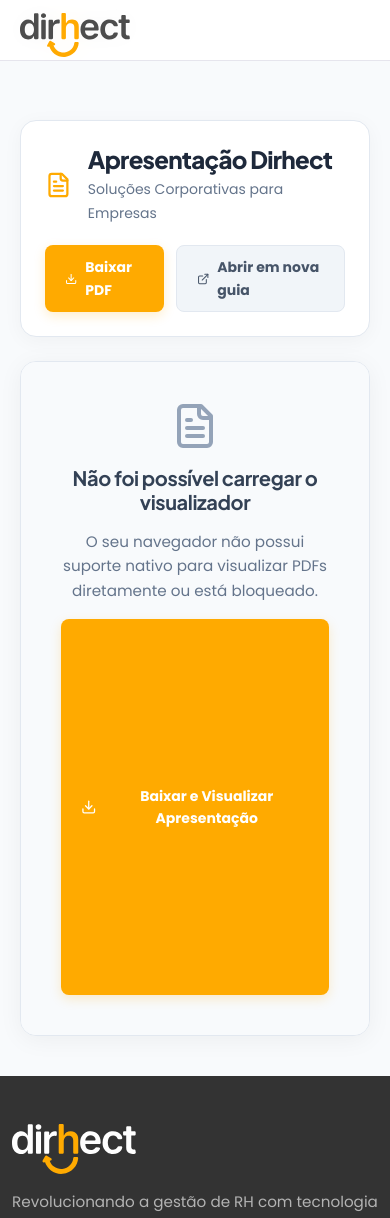
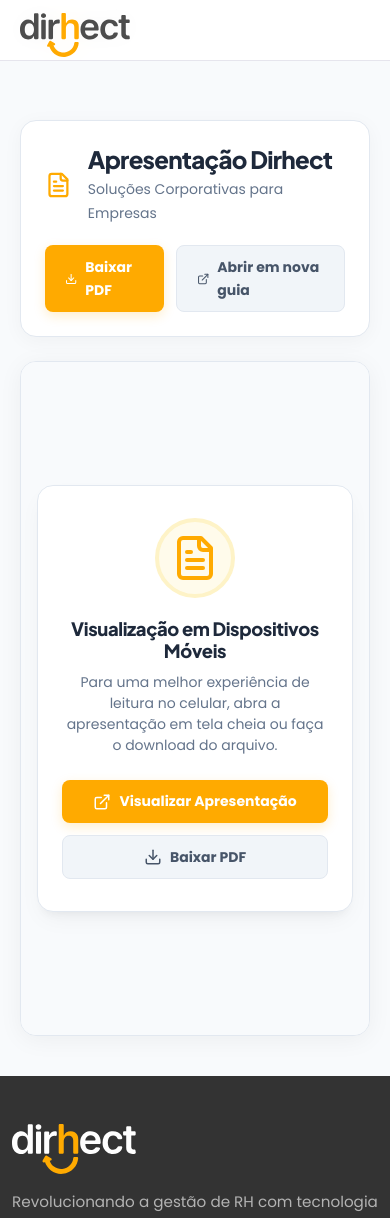
Before and after one commit to ariany-f/dirhect-institucional, a React (Vite) app in the folder dirhect-website/: page /apresentacao in a window 390 px wide. Shown: the top 1218 px of the page. Built offline with nearby package versions, Linux system fonts and the light colour scheme; no server answers.

Commit message:
fix(apresentacao): resolve visualizer collapse issues and add mobile PDF preview card

```diff
--- a/dirhect-website/src/pages/Apresentacao.css
+++ b/dirhect-website/src/pages/Apresentacao.css
@@ -112,6 +112,8 @@
 }
 
 .apresentacao-object-viewer {
+  width: 100%;
+  height: 100%;
   border: none;
   display: block;
 }
@@ -162,3 +164,69 @@
     justify-content: center;
   }
 }
+
+/* Mobile fallback design for PDF viewing */
+.apresentacao-mobile-fallback {
+  height: 100%;
+  display: flex;
+  align-items: center;
+  justify-content: center;
+  padding: 32px 16px;
+  background-color: #f8fafc;
+}
+
+.pdf-preview-card {
+  background: white;
+  border-radius: 16px;
+  border: 1px solid #e2e8f0;
+  padding: 32px 24px;
+  display: flex;
+  flex-direction: column;
+  align-items: center;
+  text-align: center;
+  max-width: 400px;
+  width: 100%;
+  box-shadow: 0 10px 25px -5px rgba(0, 0, 0, 0.05), 0 8px 10px -6px rgba(0, 0, 0, 0.05);
+}
+
+.pdf-preview-icon-wrapper {
+  width: 80px;
+  height: 80px;
+  background-color: #fffbeb;
+  border-radius: 50%;
+  display: flex;
+  align-items: center;
+  justify-content: center;
+  margin-bottom: 20px;
+  border: 4px solid #fef3c7;
+}
+
+.pdf-preview-icon {
+  color: #ffaa00;
+}
+
+.pdf-preview-info h3 {
+  font-size: 1.15rem;
+  font-weight: 800;
+  color: #1e293b;
+  margin: 0 0 10px 0;
+}
+
+.pdf-preview-info p {
+  font-size: 0.875rem;
+  color: #64748b;
+  line-height: 1.5;
+  margin: 0 0 24px 0;
+}
+
+.pdf-preview-actions {
+  display: flex;
+  flex-direction: column;
+  gap: 12px;
+  width: 100%;
+}
+
+.w-full {
+  width: 100%;
+  justify-content: center;
+}
--- a/dirhect-website/src/pages/Apresentacao.jsx
+++ b/dirhect-website/src/pages/Apresentacao.jsx
@@ -1,12 +1,22 @@
-import { useEffect } from 'react'
+import { useEffect, useState } from 'react'
 import Header from '../components/Header'
 import Footer from '../components/Footer'
 import { FileText, Download, ExternalLink } from 'lucide-react'
 import './Apresentacao.css'
 
 const Apresentacao = () => {
+  const [isMobile, setIsMobile] = useState(false)
+
   useEffect(() => {
     window.scrollTo(0, 0)
+
+    const handleResize = () => {
+      setIsMobile(window.innerWidth < 768)
+    }
+
+    handleResize()
+    window.addEventListener('resize', handleResize)
+    return () => window.removeEventListener('resize', handleResize)
   }, [])
 
   return (
@@ -44,6 +54,40 @@
           </div>
 
           <div className="apresentacao-viewer-container">
+            {isMobile ? (
+              <div className="apresentacao-mobile-fallback">
+                <div className="pdf-preview-card">
+                  <div className="pdf-preview-icon-wrapper">
+                    <FileText size={48} className="pdf-preview-icon" />
+                  </div>
+                  <div className="pdf-preview-info">
+                    <h3>Visualização em Dispositivos Móveis</h3>
+                    <p>
+                      Para uma melhor experiência de leitura no celular, abra a apresentação em tela cheia ou faça o download do arquivo.
+                    </p>
+                  </div>
+                  <div className="pdf-preview-actions">
+                    <a
+                      href="/apresentacao-dirhect-empresas.pdf"
+                      target="_blank"
+                      rel="noopener noreferrer"
+                      className="apresentacao-btn apresentacao-btn--primary w-full"
+                    >
+                      <ExternalLink size={18} />
+                      Visualizar Apresentação
+                    </a>
+                    <a
+                      href="/apresentacao-dirhect-empresas.pdf"
+                      download="Apresentação Dirhect - Empresas.pdf"
+                      className="apresentacao-btn apresentacao-btn--secondary w-full"
+                    >
+                      <Download size={18} />
+                      Baixar PDF
+                    </a>
+                  </div>
+                </div>
+              </div>
+            ) : (
               <object
                 data="/apresentacao-dirhect-empresas.pdf"
                 type="application/pdf"
@@ -67,6 +111,7 @@
                   </a>
                 </div>
               </object>
+            )}
           </div>
         </div>
       </main>
```
Lines whose indentation alone changed are shown as unchanged.
